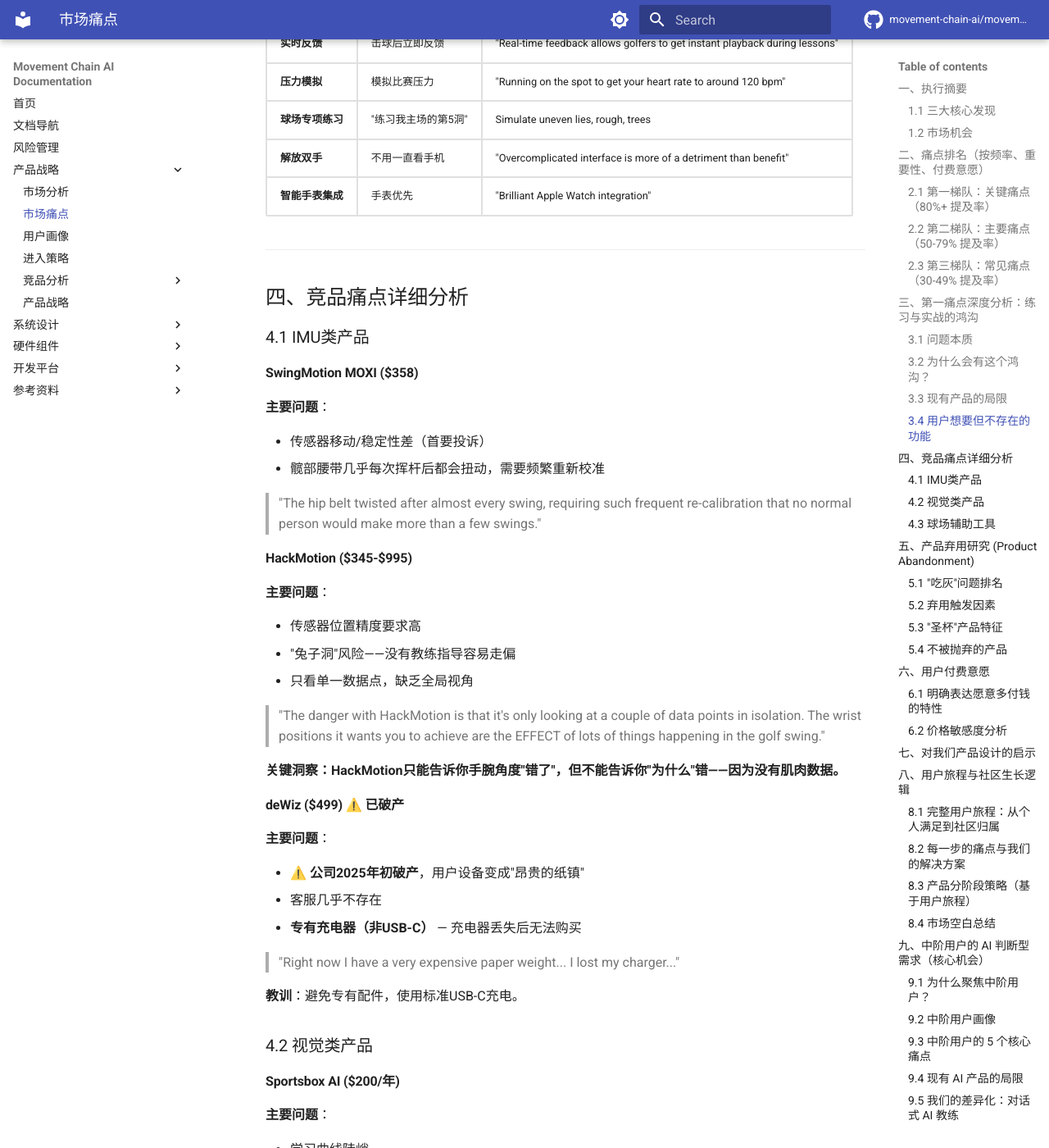
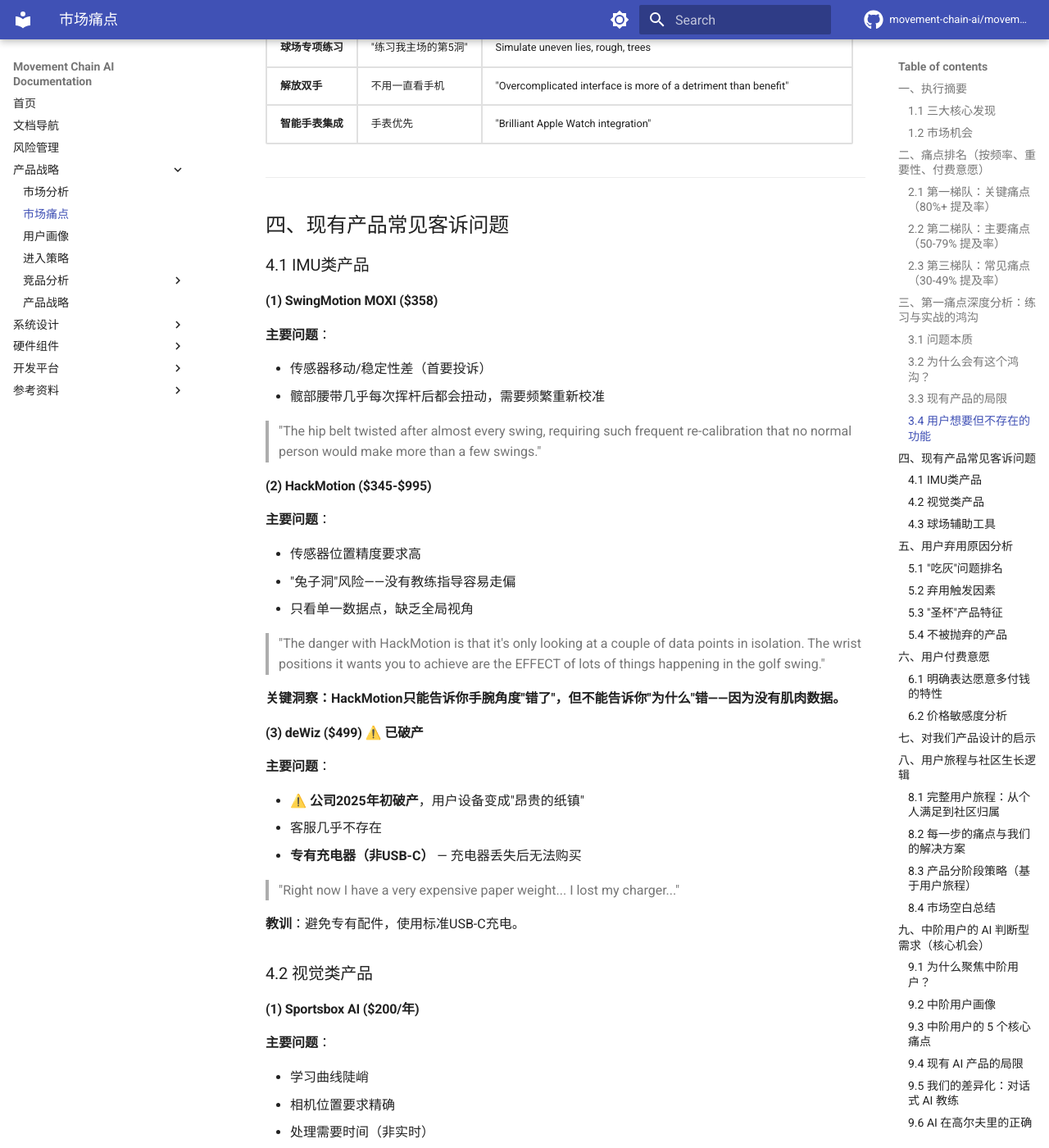
Before and after one commit to movement-chain-ai/movement-chain-docs, an MkDocs documentation site: the page built from docs/zh/product/pain-points.md, in a window 1280 px wide and 1400 px high, scrolled down 3449 px. Shown: the whole window at 82% size. Built offline with MkDocs 1.6.1 and Material for MkDocs 9.7.7, drawn with Linux system fonts in a browser that asks for light colours; comment, search, counter and statistics services are not loaded; the version menu is left out; some of the changed text lies outside the part shown.

Commit message:
pain-points.md 第四章添加小标题(1)(2)(3)

```diff
--- a/docs/zh/product/pain-points.md
+++ b/docs/zh/product/pain-points.md
@@ -109,11 +106,11 @@ AI 生成可分享报告 → 社交传播
 
 ---
 
-## 四、竞品痛点详细分析
+## 四、现有产品常见客诉问题
 
 ### 4.1 IMU类产品
 
-#### SwingMotion MOXI ($358)
+#### (1) SwingMotion MOXI ($358)
 
 **主要问题**：
 
@@ -122,7 +119,7 @@ AI 生成可分享报告 → 社交传播
 
 > "The hip belt twisted after almost every swing, requiring such frequent re-calibration that no normal person would make more than a few swings."
 
-#### HackMotion ($345-$995)
+#### (2) HackMotion ($345-$995)
 
 **主要问题**：
 
@@ -134,7 +131,7 @@ AI 生成可分享报告 → 社交传播
 
 **关键洞察：HackMotion只能告诉你手腕角度"错了"，但不能告诉你"为什么"错——因为没有肌肉数据。**
 
-#### deWiz ($499) ⚠️ 已破产
+#### (3) deWiz ($499) ⚠️ 已破产
 
 **主要问题**：
 
@@ -148,7 +145,7 @@ AI 生成可分享报告 → 社交传播
 
 ### 4.2 视觉类产品
 
-#### Sportsbox AI ($200/年)
+#### (1) Sportsbox AI ($200/年)
 
 **主要问题**：
 
@@ -160,7 +157,7 @@ AI 生成可分享报告 → 社交传播
 
 ### 4.3 球场辅助工具
 
-#### Arccos Caddie ($99/年)
+#### (1) Arccos Caddie ($99/年)
 
 | 问题类型 | 描述 | 用户原话 |
 |---------|------|---------|
@@ -172,7 +169,7 @@ AI 生成可分享报告 → 社交传播
 
 ---
 
-## 五、产品弃用研究 (Product Abandonment)
+## 五、用户弃用原因分析
 
 > **研究发现**: 高尔夫训练设备普遍在购买后 **2-4 周**被用户闲置
 
```
Also changed, not shown: other parts of docs/zh/product/pain-points.md (+0 -3 lines).
